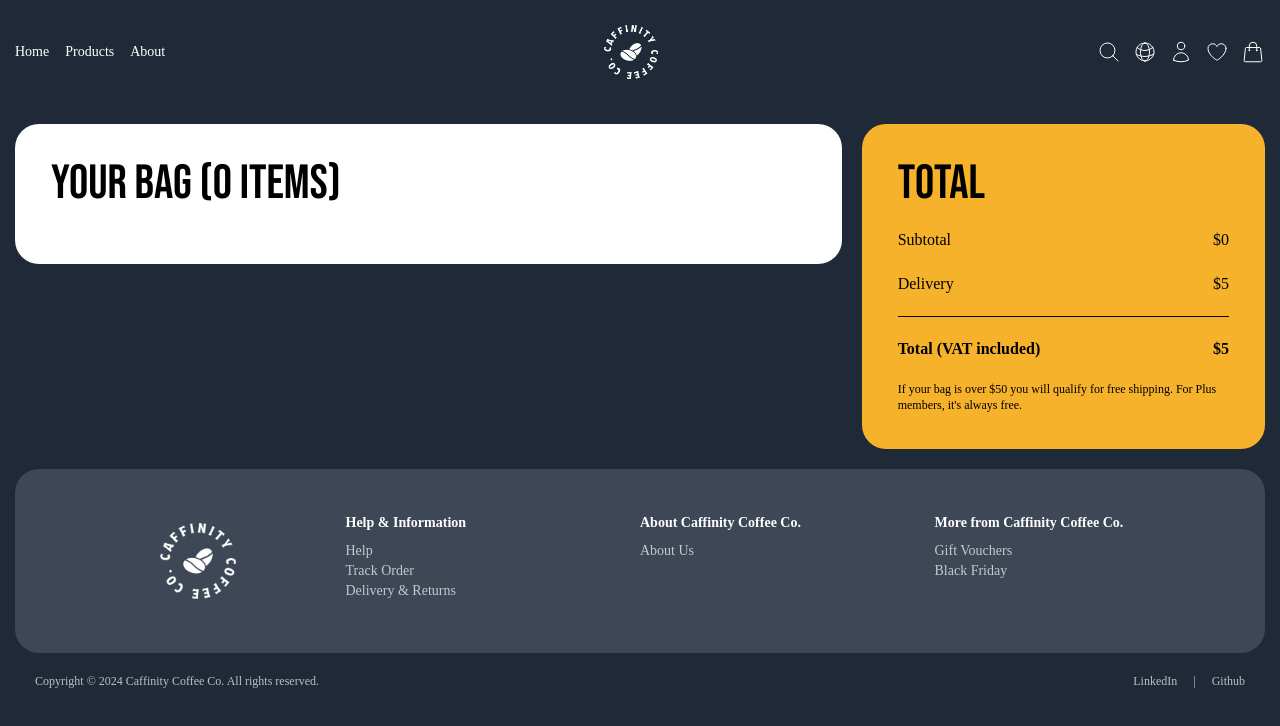
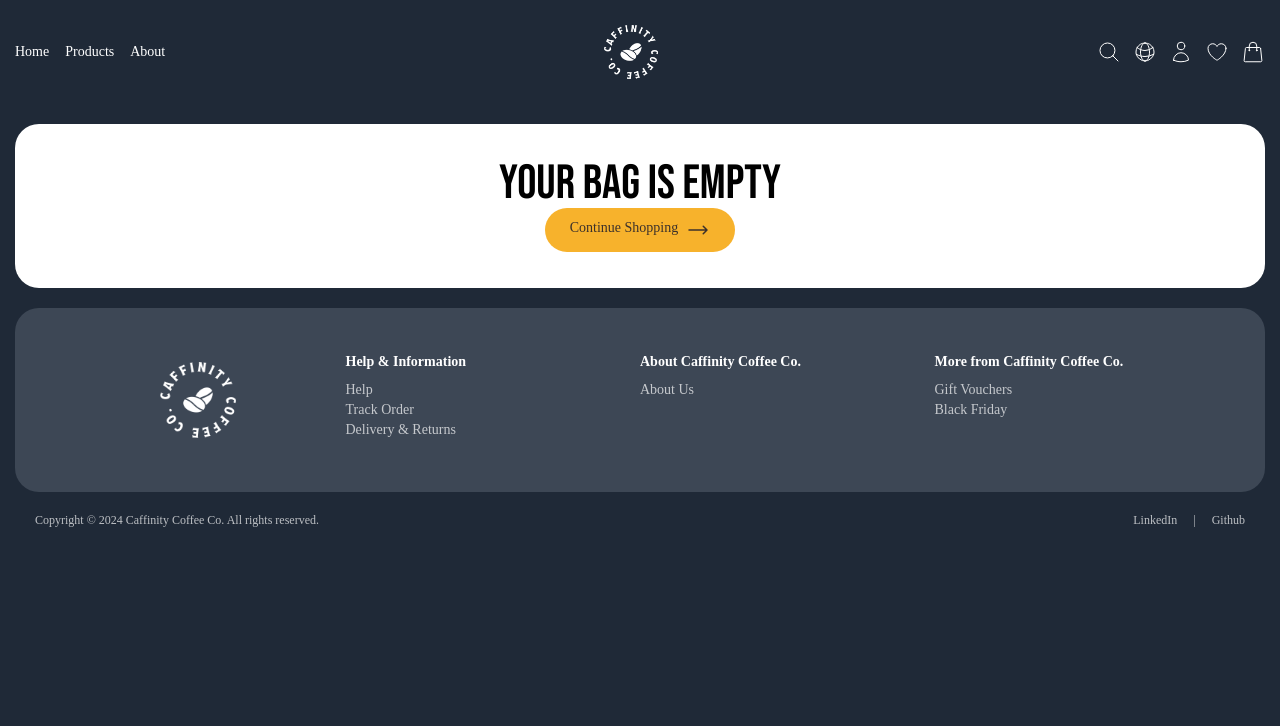
Before and after one commit to ThalitadosReis/caffinity-commerce, a React (Vite) app: page /cart in a window 1280 px wide. Shown: the top 726 px of the page. Built offline with nearby package versions, Linux system fonts and the light colour scheme; the HTML template or start-up script is replaced by a standard one; a web font is replaced by a local one.

Commit message:
cart implemented

```diff
--- a/src/components/CartList.jsx
+++ b/src/components/CartList.jsx
@@ -7,40 +7,37 @@
 }) {
   return (
     <div key={product.id} className="space-y-5">
-      <div className="flex items-center lg:justify-between flex-col lg:flex-row">
-        <div className="flex text-sm justify-evenly">
+      <div className="grid grid-cols-1 md:grid-cols-3 items-center bg-stone-200 rounded-3xl p-5 text-black/70">
         <img
           src={product.imgSrc}
           alt={product.productName}
-            className="w-3/12 object-cover"
+          className="h-24 w-min object-cover md:col-span-1 mx-auto"
         />
-          <div className="text-balance space-y-3">
+        <div className="md:col-span-2 space-y-3">
+          <div className="flex justify-between">
             <div>
               <p className="font-semibold">{product.productName}</p>
               <p>${product.price}</p>
             </div>
-            <hr />
-            <div className="flex flex-col items-start">
-              <button
-                className="flex items-center justify-center gap-1"
-                onClick={() => handleRemoveFromCart(product.id)}
+            <div className="">
+              <select
+                className="border rounded-xl p-2"
+                value={product.quantity}
+                onChange={(e) =>
+                  handleQuantityChange(product.id, parseInt(e.target.value))
+                }
               >
-                <svg
-                  xmlns="http://www.w3.org/2000/svg"
-                  fill="none"
-                  viewBox="0 0 24 24"
-                  strokeWidth={1.2}
-                  stroke="currentColor"
-                  className="w-5 h-5"
-                >
-                  <path
-                    strokeLinecap="round"
-                    strokeLinejoin="round"
-                    d="m14.74 9-.346 9m-4.788 0L9.26 9m9.968-3.21c.342.052.682.107 1.022.166m-1.022-.165L18.16 19.673a2.25 2.25 0 0 1-2.244 2.077H8.084a2.25 2.25 0 0 1-2.244-2.077L4.772 5.79m14.456 0a48.108 48.108 0 0 0-3.478-.397m-12 .562c.34-.059.68-.114 1.022-.165m0 0a48.11 48.11 0 0 1 3.478-.397m7.5 0v-.916c0-1.18-.91-2.164-2.09-2.201a51.964 51.964 0 0 0-3.32 0c-1.18.037-2.09 1.022-2.09 2.201v.916m7.5 0a48.667 48.667 0 0 0-7.5 0"
-                  />
-                </svg>
-                Remove
-              </button>
+                {[...Array(10).keys()].map((qty) => (
+                  <option key={qty + 1} value={qty + 1}>
+                    {qty + 1}
+                  </option>
+                ))}
+              </select>
+            </div>
+          </div>
+          <hr className="border-black" />
+          <div className="flex items-start justify-between">
+            <div className="flex flex-col items-start space-y-1">
               <button
                 className="flex items-center justify-center gap-1"
                 onClick={() => handleLikeClick(product.id)}
@@ -80,28 +77,33 @@
                   ? "On Your Wishlist"
                   : "Add to Wishlist"}
               </button>
+              <button
+                className="flex items-center justify-center gap-1"
+                onClick={() => handleRemoveFromCart(product.id)}
+              >
+                <svg
+                  xmlns="http://www.w3.org/2000/svg"
+                  fill="none"
+                  viewBox="0 0 24 24"
+                  strokeWidth={1.2}
+                  stroke="currentColor"
+                  className="w-5 h-5"
+                >
+                  <path
+                    strokeLinecap="round"
+                    strokeLinejoin="round"
+                    d="m14.74 9-.346 9m-4.788 0L9.26 9m9.968-3.21c.342.052.682.107 1.022.166m-1.022-.165L18.16 19.673a2.25 2.25 0 0 1-2.244 2.077H8.084a2.25 2.25 0 0 1-2.244-2.077L4.772 5.79m14.456 0a48.108 48.108 0 0 0-3.478-.397m-12 .562c.34-.059.68-.114 1.022-.165m0 0a48.11 48.11 0 0 1 3.478-.397m7.5 0v-.916c0-1.18-.91-2.164-2.09-2.201a51.964 51.964 0 0 0-3.32 0c-1.18.037-2.09 1.022-2.09 2.201v.916m7.5 0a48.667 48.667 0 0 0-7.5 0"
+                  />
+                </svg>
+                Remove
+              </button>
             </div>
-          </div>
-        </div>
-        <div className="flex flex-col items-start">
-          <select
-            className="border rounded-xl p-2"
-            value={product.quantity}
-            onChange={(e) =>
-              handleQuantityChange(product.id, parseInt(e.target.value))
-            }
-          >
-            {[...Array(10).keys()].map((qty) => (
-              <option key={qty + 1} value={qty + 1}>
-                {qty + 1}
-              </option>
-            ))}
-          </select>
             <p className="text-base font-semibold text-[#FF6262]">
               ${product.price * product.quantity}
             </p>
           </div>
         </div>
       </div>
+    </div>
   );
 }
--- a/src/components/Navbar.jsx
+++ b/src/components/Navbar.jsx
@@ -170,7 +170,7 @@
                 />
               </svg>
               {cartCount > 0 && (
-                <div className="absolute -top-1 -right-2 flex items-center justify-center h-4 w-fit p-1 bg-yellow rounded-full text-xs text-black">
+                <div className="absolute -top-1 -right-2 flex items-center justify-center h-4 w-4 p-1 bg-yellow rounded-full text-xs text-black">
                   {cartCount}
                 </div>
               )}
--- a/src/components/Popular.jsx
+++ b/src/components/Popular.jsx
@@ -18,7 +18,7 @@
           eiusmod tempor incididunt ut labore et dolore magna aliqua.
         </p>
         <div className="justify-start md:justify-self-end">
-          <Link to="/all-products" className="gap-2 custom-button">
+          <Link to="/all-products" className="custom-button">
             All Products
             <svg
               xmlns="http://www.w3.org/2000/svg"
--- a/src/components/ProductCard.jsx
+++ b/src/components/ProductCard.jsx
@@ -5,8 +5,7 @@
   handleAddToCart,
 }) {
   return (
-    <div key={product.id} className="flex flex-col">
-      <div className="flex flex-col relative">
+    <div key={product.id} className="flex flex-col relative">
       <div className="bg-stone-200 rounded-3xl">
         <img
           className="w-full h-full object-cover"
@@ -33,15 +32,15 @@
           </svg>
         </button>
       </div>
-        <div className="flex justify-between items-start p-5">
+      <div className="flex justify-between items-start mt-5">
         <div>
-            <p className="text-sm">{product.productName}</p>
-            <span className="font-bold text-base">{`$${product.price}`}</span>
+          <p className="text-xs">{product.productName}</p>
+          <span className="font-bold text-sm">{`$${product.price}`}</span>
         </div>
         <button
           className="bg-yellow rounded-xl p-2 flex"
           onClick={() => handleAddToCart(product)}
-          > Add
+        >
           <svg
             xmlns="http://www.w3.org/2000/svg"
             fill="none"
@@ -59,6 +58,5 @@
         </button>
       </div>
     </div>
-    </div>
   );
 }
--- a/src/pages/Cart.jsx
+++ b/src/pages/Cart.jsx
@@ -1,3 +1,4 @@
+import { Link } from "react-router-dom";
 import CartList from "../components/CartList";
 
 export default function Cart({
@@ -12,10 +13,32 @@
   const totalWithDelivery = totalPrice + deliveryFee;
 
   return (
-    <section className="space-y-9">
-      <div className="grid grid-cols-1 md:grid-cols-3 items-baseline gap-5">
+    <section className="space-y-5">
+      {cartItems.length === 0 ? (
+        <div className="bg-white rounded-3xl p-9">
+          <h1 className="uppercase font-primary text-4xl lg:text-5xl text-center">
+            Your bag is empty
+          </h1>
+          <Link to="/all-products" className="w-max custom-button mx-auto">
+            Continue Shopping
+            <svg
+              xmlns="http://www.w3.org/2000/svg"
+              viewBox="0 0 24 24"
+              fill="currentColor"
+              className="w-6 h-6"
+            >
+              <path
+                fillRule="evenodd"
+                d="M16.72 7.72a.75.75 0 0 1 1.06 0l3.75 3.75a.75.75 0 0 1 0 1.06l-3.75 3.75a.75.75 0 1 1-1.06-1.06l2.47-2.47H3a.75.75 0 0 1 0-1.5h16.19l-2.47-2.47a.75.75 0 0 1 0-1.06Z"
+                clipRule="evenodd"
+              />
+            </svg>
+          </Link>
+        </div>
+      ) : (
+        <div className="grid grid-cols-1 md:grid-cols-3 items-baseline space-y-5 md:gap-5">
           <div className="bg-white rounded-3xl p-9 space-y-5 col-span-2">
-          <h1 className="uppercase font-primary text-5xl text-balance">
+            <h1 className="uppercase font-primary text-4xl lg:text-5xl text-balance">
               Your bag (
               {cartItems.reduce((total, item) => total + item.quantity, 0)}
               {cartItems.length === 1 ? " item" : " items"})
@@ -33,8 +56,8 @@
               ))}
             </div>
           </div>
-        <div className="grid bg-yellow rounded-3xl text-base p-9 gap-5">
-          <h1 className="uppercase font-primary text-5xl text-balance">
+          <div className="grid bg-yellow rounded-3xl text-sm lg:text-base p-9 gap-5">
+            <h1 className="uppercase font-primary text-4xl lg:text-5xl text-balance">
               Total
             </h1>
             <div className="flex justify-between">
@@ -50,6 +73,7 @@
               <p className="">Total (VAT included)</p>
               <p>${totalWithDelivery}</p>
             </div>
+
             <p className="text-xs">
               {deliveryFee > 0
                 ? "If your bag is over $50 you will qualify for free shipping. For Plus members, it's always free."
@@ -57,6 +81,7 @@
             </p>
           </div>
         </div>
+      )}
     </section>
   );
 }
```
Lines whose indentation alone changed are shown as unchanged.
